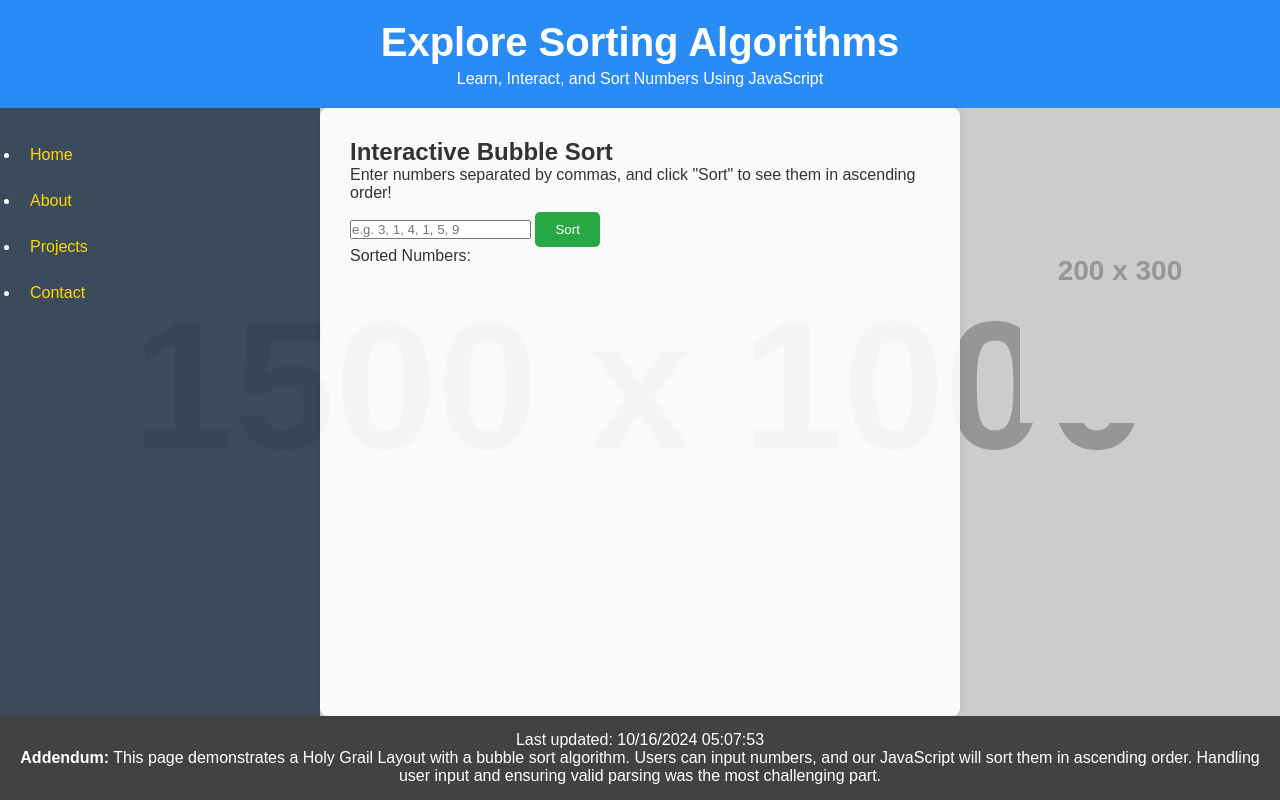
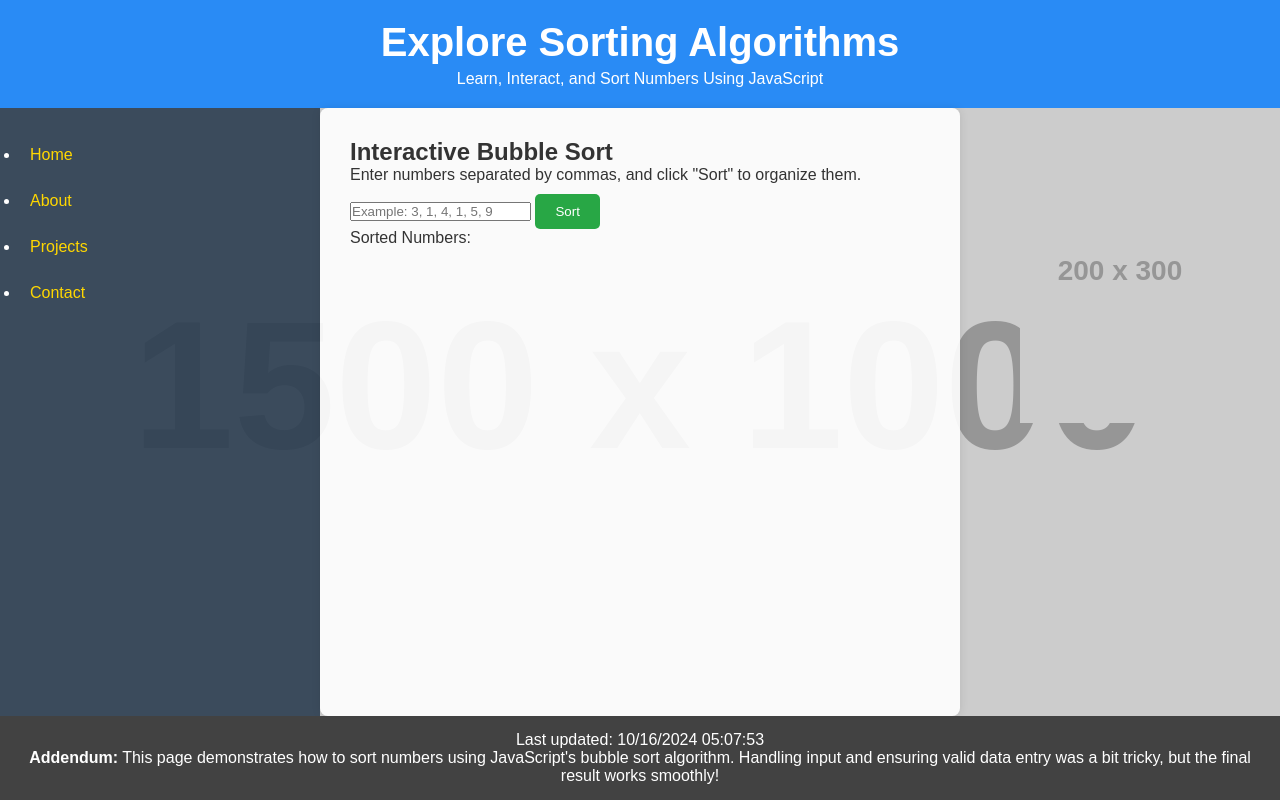
Before and after one commit to tp774/ITC-505-Lab-6, a plain HTML site: page index.html in a window 1280 px wide. Drawn offline with Linux system fonts and the light colour scheme; placeholder pictures from the web are drawn by us.

Commit message:
index.html

```diff
--- a/index.html
+++ b/index.html
@@ -25,8 +25,8 @@
 
     <main>
         <h2>Interactive Bubble Sort</h2>
-        <p>Enter numbers separated by commas, and click "Sort" to see them in ascending order!</p>
-        <input type="text" id="numberInput" placeholder="e.g. 3, 1, 4, 1, 5, 9">
+        <p>Enter numbers separated by commas, and click "Sort" to organize them.</p>
+        <input type="text" id="numberInput" placeholder="Example: 3, 1, 4, 1, 5, 9">
         <button id="sortButton">Sort</button>
         <p>Sorted Numbers: <span id="sortedOutput"></span></p>
     </main>
@@ -39,7 +39,7 @@
 
     <footer>
         <p>Last updated: <span id="lastModified"></span></p>
-        <p><strong>Addendum:</strong> This page demonstrates a Holy Grail Layout with a bubble sort algorithm. Users can input numbers, and our JavaScript will sort them in ascending order. Handling user input and ensuring valid parsing was the most challenging part.</p>
+        <p><strong>Addendum:</strong> This page demonstrates how to sort numbers using JavaScript's bubble sort algorithm. Handling input and ensuring valid data entry was a bit tricky, but the final result works smoothly!</p>
     </footer>
 
     <script src="script.js"></script>
```
